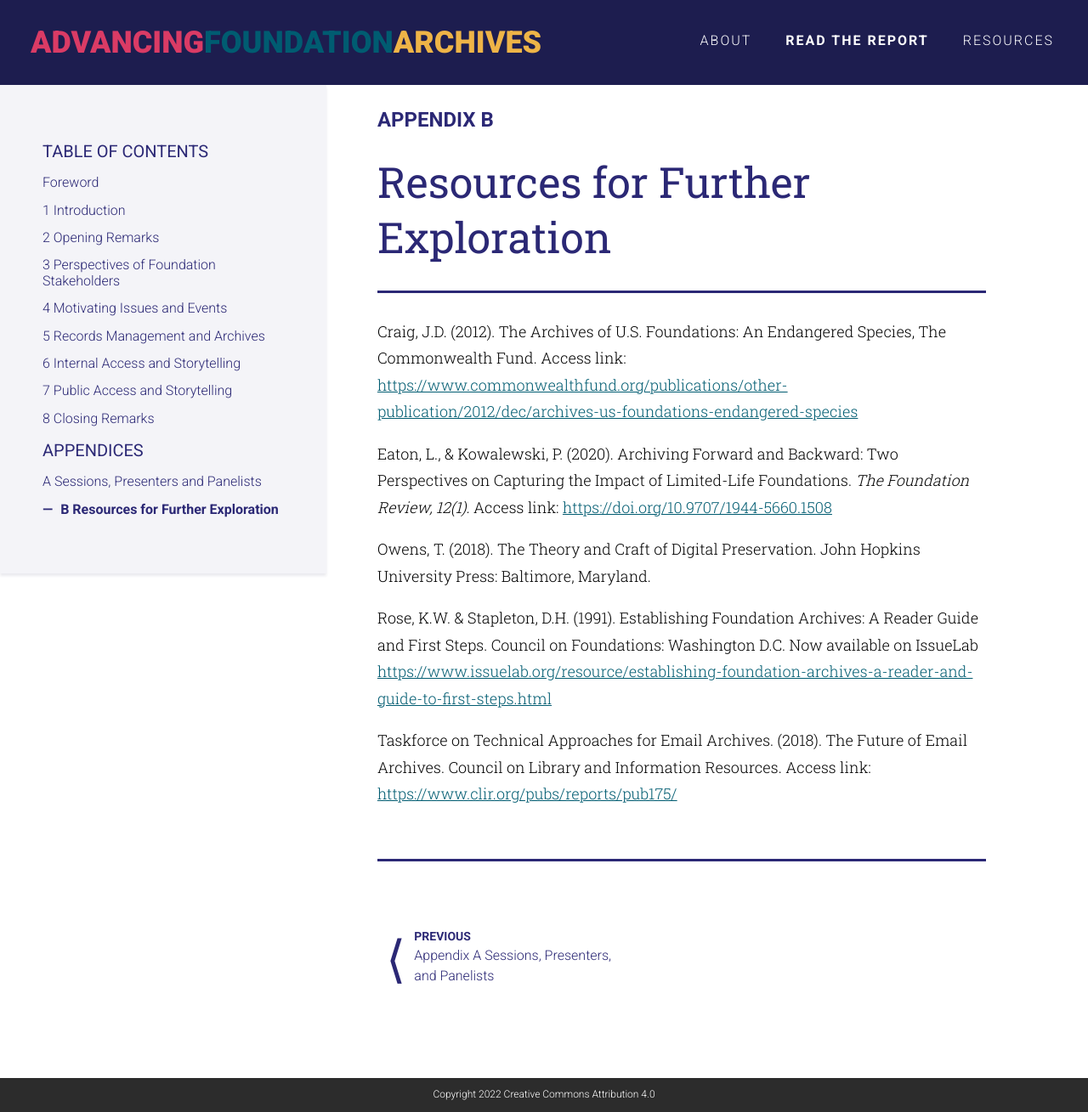
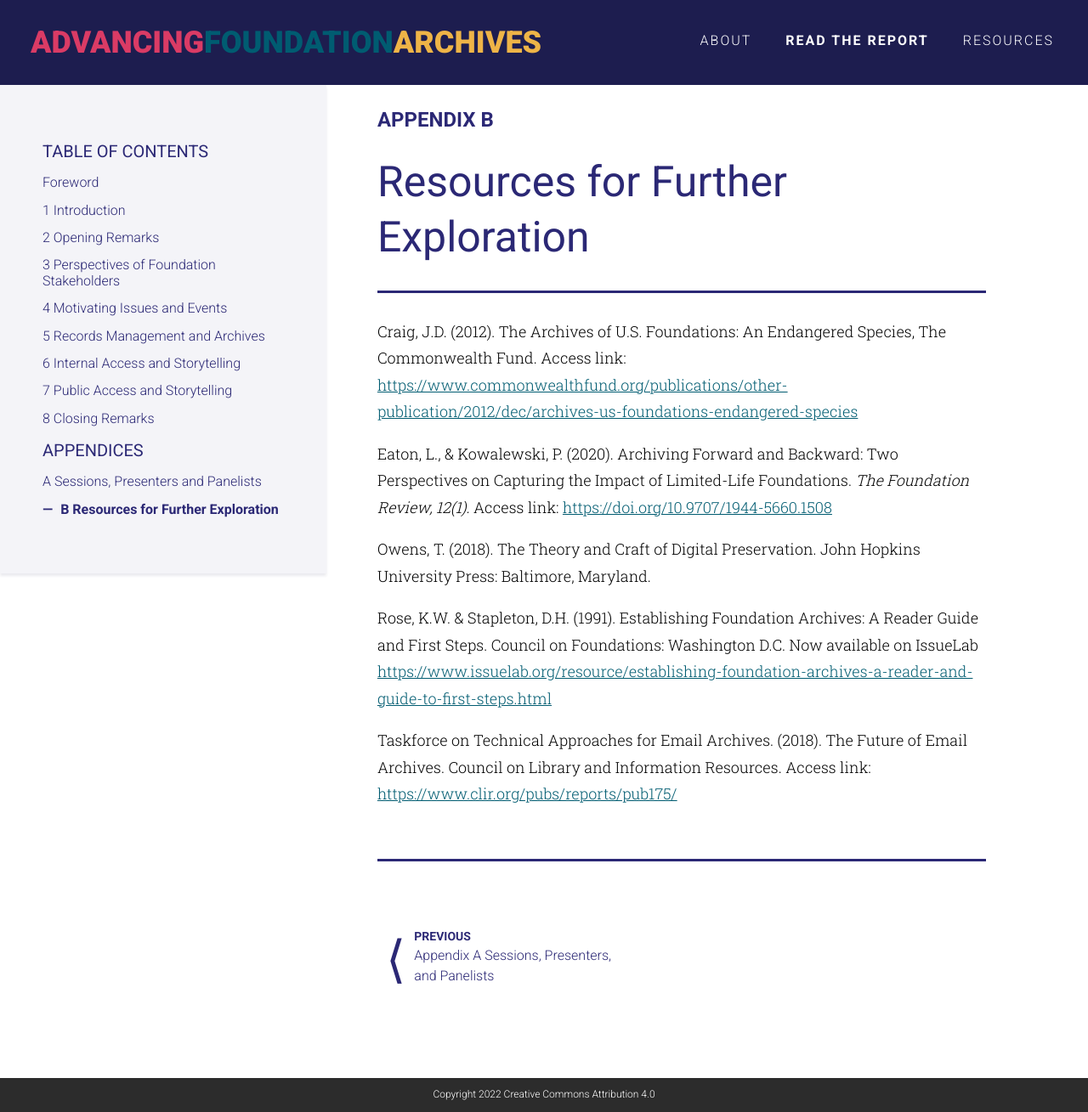
Before and after one commit to RockefellerArchiveCenter/advancing-foundation-archives, a Jekyll site: the page built from report/appendix-b.html, in a window 1280 px wide and 1309 px high. Shown: the whole window at 85% size. Built offline with Jekyll 4.4.1, drawn with Linux system fonts in a browser that asks for light colours.

Commit message:
update font

```diff
--- a/_sass/report.scss
+++ b/_sass/report.scss
@@ -9,6 +9,7 @@
 
 .report__title {
   border-bottom: 3px solid $purple;
+  font-family: $sans-serif-stack;
   font-size: 42px;
   font-weight: $font-weight-medium;
   padding-top: 0;
```
